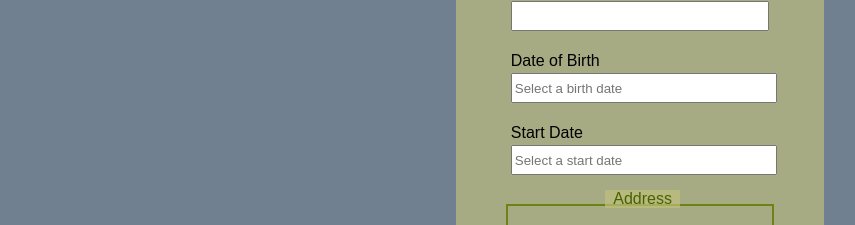
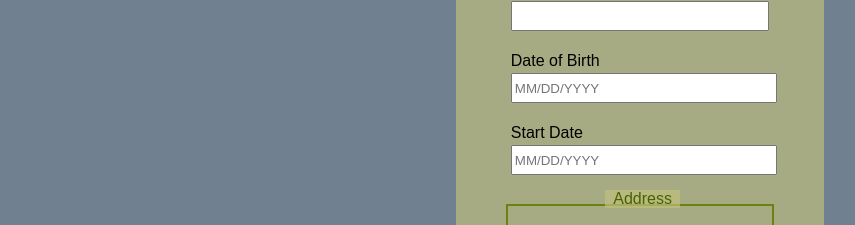
Before and after one commit to sarahvar/P14_HRnet, a React (Vite) app: page / in a window 1280 px wide. Shown: the part 436-661 px from the top of the page, without its empty margins (0-855 px from the left). Built offline with nearby package versions, Linux system fonts and the light colour scheme; a web font is replaced by a local one.

Commit message:
MM/DD/YY_DatePicker

```diff
--- a/package.json
+++ b/package.json
@@ -16,7 +16,7 @@
     "@reduxjs/toolkit": "^2.2.5",
     "customizable-react-modal-by-lazez": "^0.3.6",
     "react": "^18.2.0",
-    "react-datepicker": "^7.1.0",
+    "react-datepicker": "^7.2.0",
     "react-dom": "^18.2.0",
     "react-redux": "^9.1.2",
     "react-router-dom": "^6.23.1",
--- a/src/Components/Form/DatePicker/MyDatePicker.jsx
+++ b/src/Components/Form/DatePicker/MyDatePicker.jsx
@@ -40,7 +40,7 @@ export default function MyDatePicker({
           setValueDate(date);
           setDate(date);
         }}
-        dateFormat="dd/MM/yyyy"
+        dateFormat="MM/dd/yyyy"
         isClearable
         placeholderText={placeholder}
         fixedHeight
--- a/src/Components/Form/Form.jsx
+++ b/src/Components/Form/Form.jsx
@@ -105,14 +105,14 @@ const Form = () => {
           selected={valueBirthDate}
           setValueDate={setValueBirthDate}
           setDate={setBirthDate}
-          placeholder="Select a birth date"
+          placeholder="MM/DD/YYYY"
         />
         <DatePicker
           labelTitle="Start Date"
           selected={valueStartDate}
           setValueDate={setValueStartDate}
           setDate={setStartDate}
-          placeholder="Select a start date"
+          placeholder="MM/DD/YYYY"
         />
 
         <div className="address">
```
Also changed, not shown: 1 other file (tests, documents, lock files or other folders).
